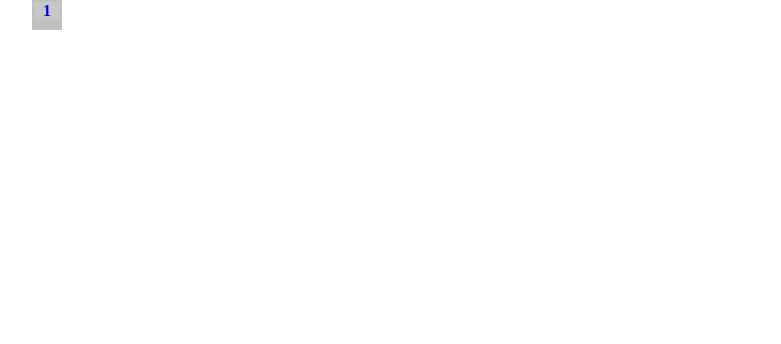
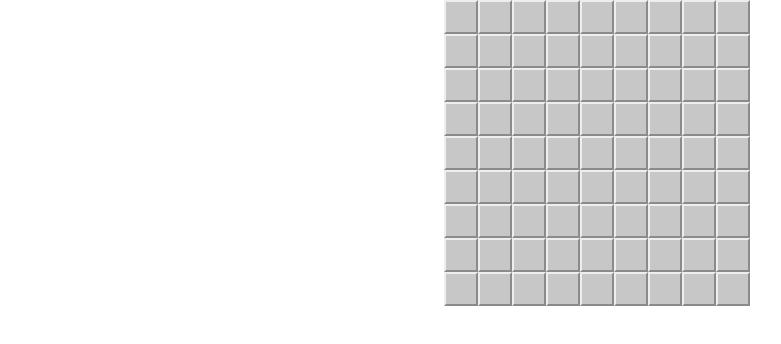
Before and after one commit to michalwarchol/saper, a React (Vite) app: page / in a window 1280 px wide. Shown: the top 344 px of the page, without its empty margins (45-826 px from the left). Built offline with nearby package versions, Linux system fonts and the light colour scheme.

Commit message:
feat(ui): Create Board component

```diff
--- a/src/App.tsx
+++ b/src/App.tsx
@@ -1,9 +1,12 @@
-import Cell from './ui/Cell';
+import plansze from "../assets/saper-plansze.json"
+import { createBoard, type Level } from "./logic/board"
+
+import BoardUI from "./ui/Board"
 
 function App() {
   return (
     <div>
-      <Cell adjacent={1} flagged={true} mine={false} revealed={true} />
+      <BoardUI board={createBoard(plansze.levels[0] as Level)} />
     </div>
   )
 }
--- a/src/index.css
+++ b/src/index.css
@@ -18,6 +18,7 @@
   --cell-size: 30px;
   --border-size-primary: 2px;
   --font-size-adjacent: 16px;
+  --gap-size: 4px;
 
   font: 18px/145% var(--sans);
   color: var(--text);
--- /dev/null
+++ b/src/ui/Board/Board.module.scss
@@ -0,0 +1,19 @@
+.board {
+  display: flex;
+  flex-direction: column;
+  align-items: center;
+  justify-content: center;
+  width: 100%;
+  height: 100%;
+  gap: var(--gap-size);
+
+  .row {
+    display: flex;
+    flex-direction: row;
+    align-items: center;
+    justify-content: center;
+    width: 100%;
+    height: 100%;
+    gap: var(--gap-size);
+  }
+}
--- /dev/null
+++ b/src/ui/Board/Board.tsx
@@ -0,0 +1,34 @@
+import type { Board as TBoard } from '../../logic/board';
+
+import Cell from '../Cell';
+
+import styles from './Board.module.scss';
+
+const createBoardUI = (board: TBoard) => {
+  const rows = []
+  for (let y = 0; y < board.height; y++) {
+    const row = [];
+    for (let x = 0; x < board.width; x++) {
+      row.push(<Cell
+        key={y * board.width + x}
+        mine={board.cells[y * board.width + x].mine}
+        revealed={board.cells[y * board.width + x].revealed}
+        flagged={board.cells[y * board.width + x].flagged}
+        adjacent={board.cells[y * board.width + x].adjacent}
+      />);
+    }
+    rows.push(<div key={y} className={styles.row}>{row}</div>);
+  }
+
+  return rows;
+}
+
+const Board = ({ board }: { board: TBoard }) => {
+  return (
+    <div className={styles.board}>
+      {createBoardUI(board)}
+    </div>
+  );
+}
+
+export default Board;
--- /dev/null
+++ b/src/ui/Board/index.ts
@@ -0,0 +1 @@
+export { default } from './Board';
--- a/src/ui/Cell/Cell.module.scss
+++ b/src/ui/Cell/Cell.module.scss
@@ -17,6 +17,9 @@
     border-left: var(--border-size-primary) solid var(--border-light);
     border-bottom: var(--border-size-primary) solid var(--border-dark);
     border-right: var(--border-size-primary) solid var(--border-dark);
+
+    height: 100%;
+    width: 100%;
 
     display: flex;
     justify-content: center;
```
